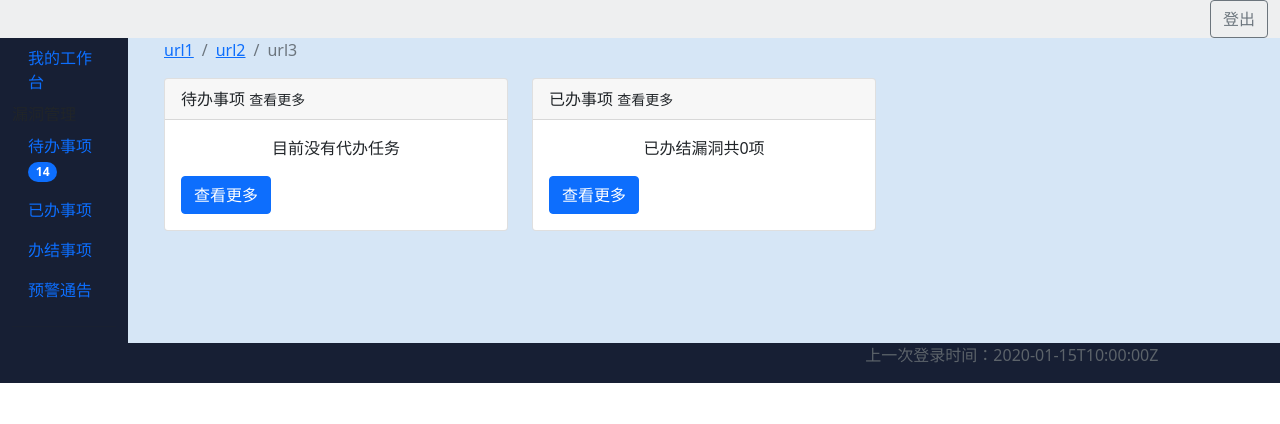
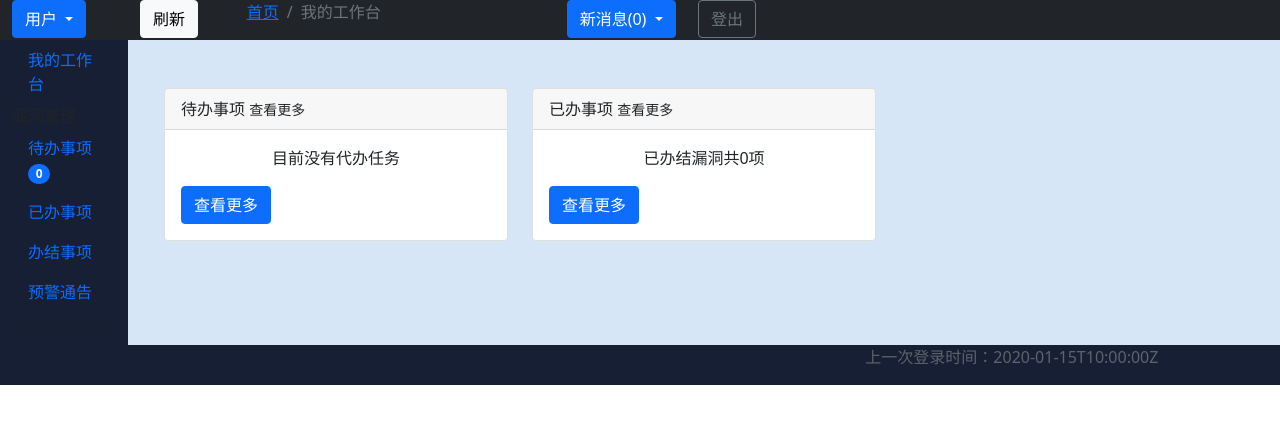
Before and after one commit to chry1988/wxse, a Django app: page /workbench/myworkbench in a window 1280 px wide; the page is wider, and only the part inside the window is pictured. Shown: the top 424 px of that part. Run offline with Django 3.2, Linux system fonts and the light colour scheme; a user stored in the database is signed in; tables that the repository leaves empty hold one stand-in row (values such as "Sample post"); some libraries are stand-ins or nearby versions.

Commit message:
20210622

```diff
--- a/templates/baseHtml.html
+++ b/templates/baseHtml.html
@@ -28,13 +28,6 @@
 <div>
     <div>
         {% block navbar %}
-            <div class="container-fluid" style="background-color: rgba(92,99,106,0.1)">
-                <ul class="nav justify-content-end">
-                    <li class="nav-item">
-                        <a type="button" class="btn btn-outline-secondary" href="/accounts/logout">登出</a>
-                    </li>
-                </ul>
-            </div>
         {% endblock %}
     </div>
     <div class="container-fluid">
--- a/templates/mainHtml.html
+++ b/templates/mainHtml.html
@@ -1,4 +1,52 @@
 {% extends "baseHtml.html" %}
+{% block navbar %}
+
+    <div class="container-fluid bg-dark" style="background-color: #171f34">
+        <div class="row">
+            <div class="col-1" style="width:10%;">
+                <div class="btn-group" role="group">
+                    <button id="btnGroupDrop1" type="button" class="btn btn-primary dropdown-toggle"
+                            data-bs-toggle="dropdown" aria-expanded="false">
+                        用户
+                    </button>
+                    <ul class="dropdown-menu" aria-labelledby="btnGroupDrop1">
+                        <li><a class="dropdown-item" href="#">Dropdown link</a></li>
+                        <li><a class="dropdown-item" href="#">Dropdown link</a></li>
+                    </ul>
+                </div>
+            </div>
+            <div class="col-1">
+                <button type="button" class="btn btn-light" id="flushThisPage">刷新</button>
+            </div>
+            <div class="col-3">
+                <ol class="breadcrumb">
+                    <li class="breadcrumb-item"><a href="/workbench/myworkbench">首页</a></li>
+                    {% block topLinks %}
+                    {% endblock %}
+                </ol>
+            </div>
+            <div class="col-1">
+                <div class="btn-group" role="group">
+                    <button id="btnGroupDrop1" type="button" class="btn btn-primary dropdown-toggle"
+                            data-bs-toggle="dropdown" aria-expanded="false">
+                        新消息(0)
+                    </button>
+                    <ul class="dropdown-menu" aria-labelledby="btnGroupDrop1">
+                        <li><a class="dropdown-item" href="#">Dropdown link</a></li>
+                        <li><a class="dropdown-item" href="#">Dropdown link</a></li>
+                    </ul>
+                </div>
+            </div>
+            <div class="col-1">
+                <ul class="nav justify-content-end">
+                    <li class="nav-item">
+                        <a type="button" class="btn btn-outline-secondary" href="/accounts/logout">登出</a>
+                    </li>
+                </ul>
+            </div>
+        </div>
+    </div>
+{% endblock %}
 {% block sidebar %}
 
     <ul class="nav flex-column">
@@ -7,7 +55,7 @@
         </li>
         漏洞管理
         <li class="nav-item">
-            <a class="nav-link" href="/workbench/todomatters">待办事项 <span class="badge bg-primary rounded-pill">14</span></a>
+            <a class="nav-link" href="/workbench/todomatters">待办事项 <span class="badge bg-primary rounded-pill">0</span></a>
         </li>
         <li class="nav-item">
             <a class="nav-link" href="/workbench/finishmatters">已办事项</a>
@@ -51,6 +99,9 @@
             $.get("/workbench/lastlogin", function (result) {
                 var jsonarray = $.parseJSON(result);
                 $('#lastLogin').text('上一次登录时间：' + jsonarray)
+            });
+            $('#flushThisPage').click(function () {
+                window.location.reload()
             })
         })
     </script>
--- a/templates/workBench/myWorkBench.html
+++ b/templates/workBench/myWorkBench.html
@@ -1,16 +1,12 @@
 {% extends "mainHtml.html" %}
+{% block topLinks %}
+    <li class="breadcrumb-item active" aria-current="page">我的工作台</li>
+{% endblock %}
 {% block content %}
     <div class="container-fluid">
-        <nav aria-label="breadcrumb">
-            <ol class="breadcrumb">
-                <li class="breadcrumb-item"><a href="#">url1</a></li>
-                <li class="breadcrumb-item"><a href="#">url2</a></li>
-                <li class="breadcrumb-item active" aria-current="page">url3</li>
-            </ol>
-        </nav>
+        <div class="row">
+            <div class="col-md-4 gy-5">
 
-        <div class="row">
-            <div class="col-md-4">
                 <div class="card">
                     <div class="card-header">待办事项 <small>查看更多</small></div>
                     <div class="card-body">
@@ -20,7 +16,7 @@
                 </div>
             </div>
 
-            <div class="col-md-4">
+            <div class="col-md-4 gy-5">
                 <div class="card">
                     <div class="card-header">已办事项 <small>查看更多</small></div>
                     <div class="card-body">
--- a/templates/workBench/releaseMatters.html
+++ b/templates/workBench/releaseMatters.html
@@ -216,6 +216,9 @@
             </div>
         </div>
     </div>
+{% endblock %}
+{% block topLinks %}
+    <li class="breadcrumb-item active" aria-current="page">发布事项</li>
 {% endblock %}
 {% block content %}
     <div class="container-fluid">
```
Also changed, not shown: templates/workBench/checkMatters.html (+3 -9 lines), templates/workBench/closingMatters.html (+3 -9 lines), templates/workBench/finishMatters.html (+3 -9 lines), templates/workBench/toDoMatters.html (+3 -9 lines), templates/workBench/warningNotice.html (+3 -9 lines), templates/workBench/warningNoticeAdd.html (+3 -9 lines).
